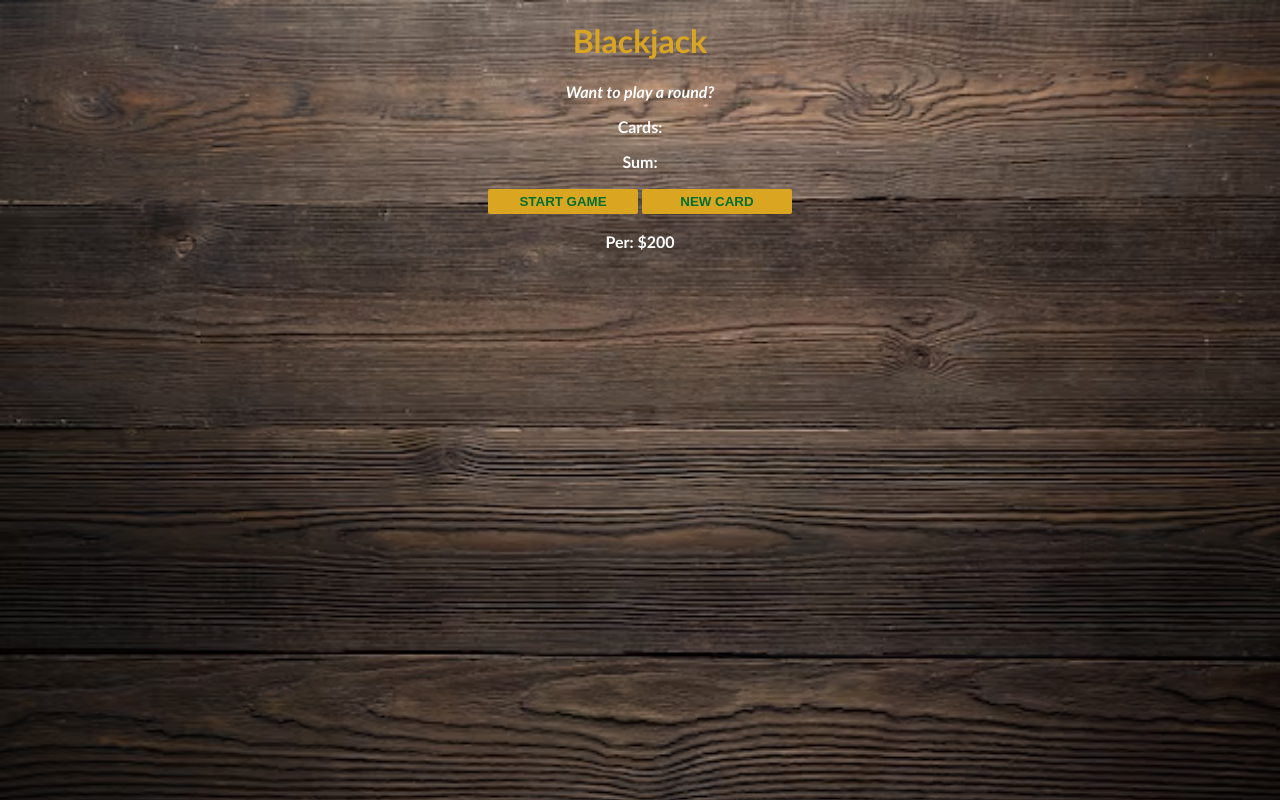
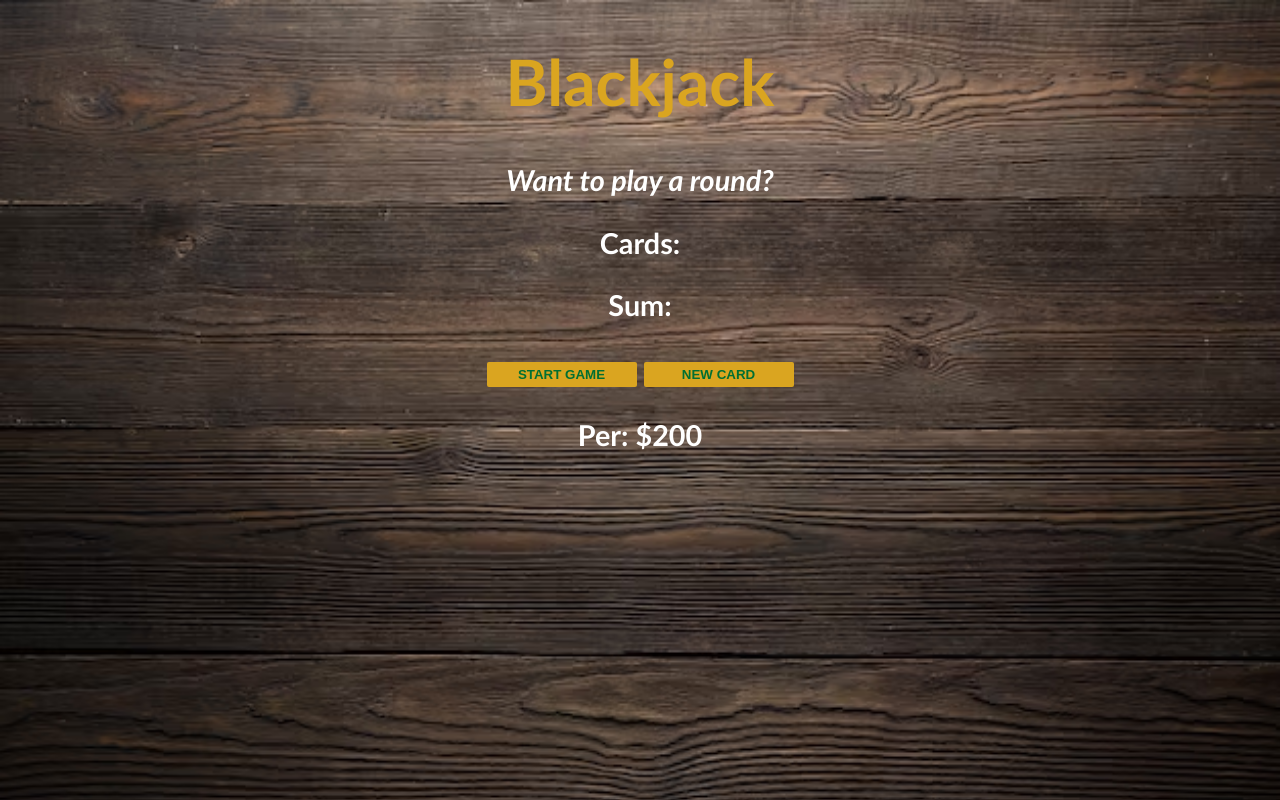
Before and after one commit to WilliamThackeray/proj5_blackjack, a plain HTML site: page index.html in a window 1280 px wide. Drawn offline with Linux system fonts and the light colour scheme.

Commit message:
styling stuff

```diff
--- a/index.css
+++ b/index.css
@@ -27,3 +27,42 @@ button {
   margin-bottom: 2px;
   margin-top: 2px;
 }
+
+div {
+  display: flex;
+  flex-direction: column;
+  align-items: center;
+}
+
+
+/* Medium Screen */
+@media only screen and (min-width: 35rem) {
+
+  h1  {
+    font-size: 3rem;
+  }
+
+  div {
+    display: block;
+  }
+
+  #content {
+    font-size: 1.5rem;
+  }
+
+} /* end media query*/
+
+
+
+/* Large Screen */
+@media only screen and (min-width: 60rem) {
+
+  h1  {
+    font-size: 4rem;
+  }
+
+  #content {
+    font-size: 1.8rem;
+  }
+
+} /* end media query*/
--- a/index.html
+++ b/index.html
@@ -8,11 +8,15 @@
 </head>
 <body>
     <h1>Blackjack</h1>
+    <div id="content">
       <p id="message-el">Want to play a round?</p>
       <p id="cards-el">Cards:</p>
       <p id="sum-el">Sum:</p>
+      <div>
         <button onclick="startGame()">START GAME</button>
         <button onclick="newCard()">NEW CARD</button>
+      </div>
       <p id="player-el"></p>
+    </div>
     <script src="index.js"></script>
 </body>
```
Lines whose indentation alone changed are shown as unchanged.
